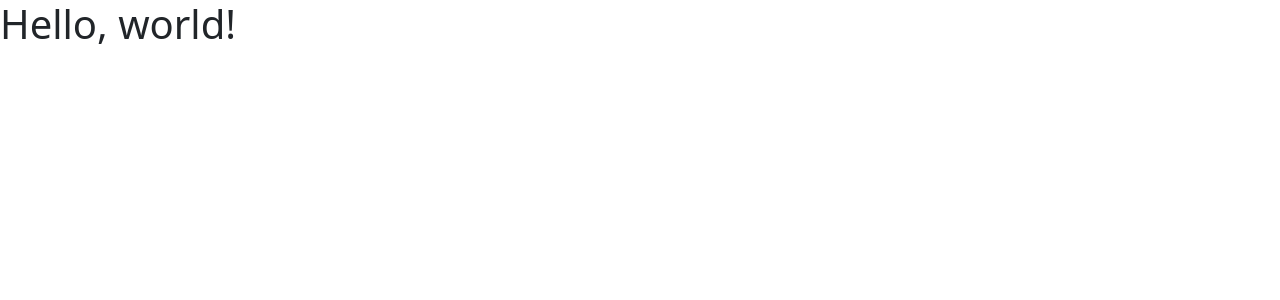
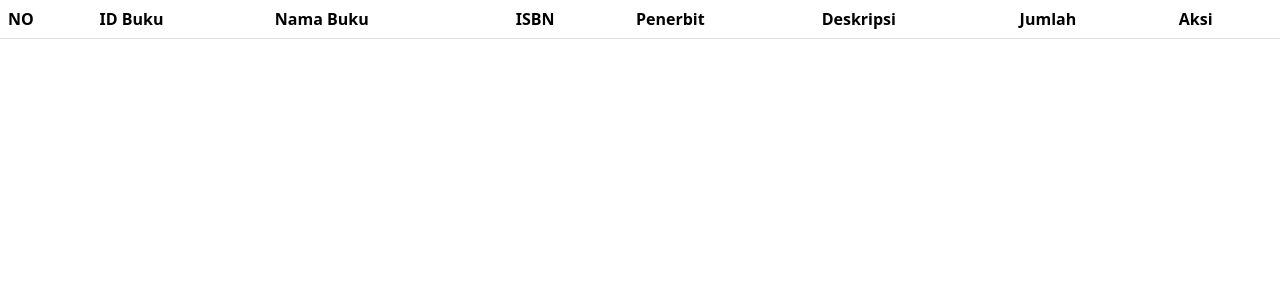
Before and after one commit to mrn0sleep/web-crud, a PHP site: page / in a window 1280 px wide. Shown: the top 300 px of the page. Run offline with PHP 8.4, Linux system fonts and the light colour scheme; lists and menus that the app fills with data are empty.

Commit message:
acumalaka

```diff
--- a/index.php
+++ b/index.php
@@ -1,13 +1,26 @@
-<!doctype html>
 <html lang="en">
 <head>
-    <meta charset="utf-8">
-    <meta name="viewport" content="width=device-width, initial-scale=1">
-    <title>Bootstrap demo</title>
+  <meta charset="UTF-8">
+  <meta name="viewport" content="width=device-width, initial-scale=1.0">
   <link href="https://cdn.jsdelivr.net/npm/bootstrap@5.3.8/dist/css/bootstrap.min.css" rel="stylesheet" integrity="sha384-sRIl4kxILFvY47J16cr9ZwB07vP4J8+LH7qKQnuqkuIAvNWLzeN8tE5YBujZqJLB" crossorigin="anonymous">
+  <title>Library</title>
 </head>
 <body>
-    <h1>Hello, world!</h1>
+  <table class="table table-striped tabel-hover">
+    <thead>
+      <th>NO</th>
+      <th>ID Buku</th>
+      <th>Nama Buku</th>
+      <th>ISBN</th>
+      <th>Penerbit</th>
+      <th>Deskripsi</th>
+      <th>Jumlah</th>
+      <th>Aksi</th>
+    </thead>
+  </table>
+
+
+
 <script src="https://cdn.jsdelivr.net/npm/bootstrap@5.3.8/dist/js/bootstrap.bundle.min.js" integrity="sha384-FKyoEForCGlyvwx9Hj09JcYn3nv7wiPVlz7YYwJrWVcXK/BmnVDxM+D2scQbITxI" crossorigin="anonymous"></script>
 </body>
 </html>
```
Lines whose indentation alone changed are shown as unchanged.
